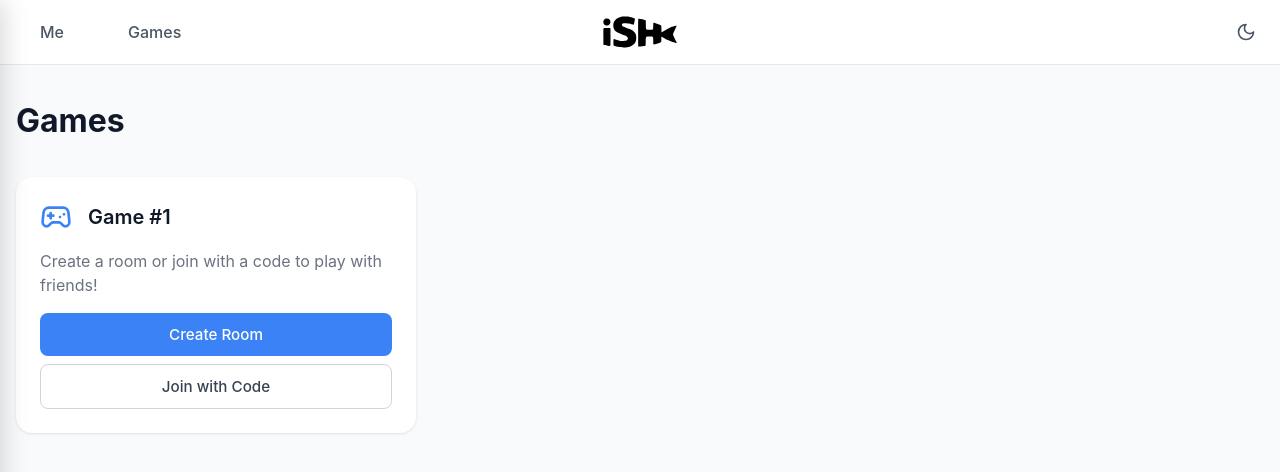
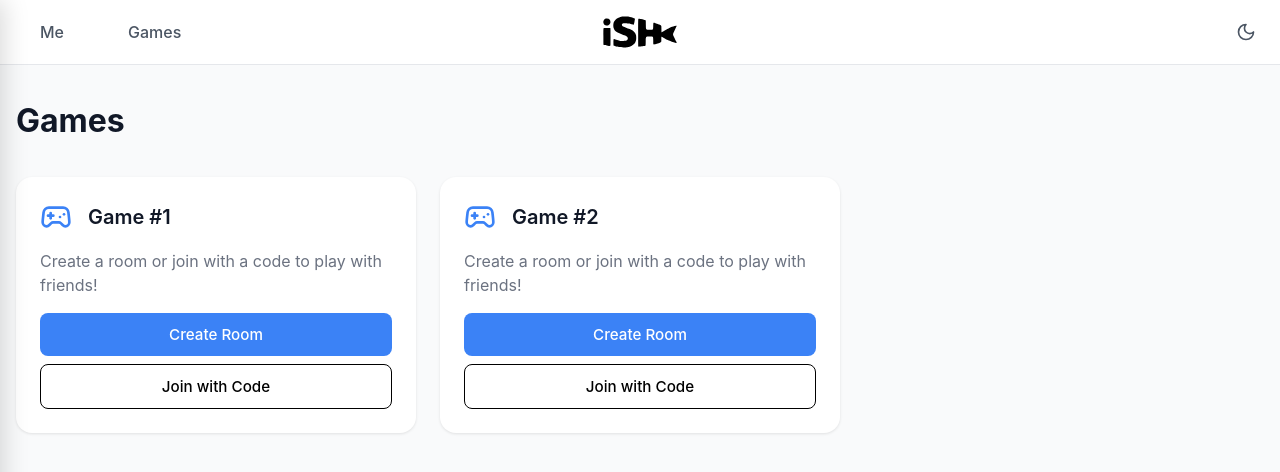
Before and after one commit to ishfish-net/core, a React (Vite) app: page / in a window 1280 px wide. Shown: the top 472 px of the page. Built offline with nearby package versions, Linux system fonts and the light colour scheme.

Commit message:
Extracting GameCard into a separate component

```diff
--- /dev/null
+++ b/src/client/components/GameCard.css
@@ -0,0 +1,93 @@
+.game-card {
+  border-radius: 1rem;
+  padding: 1.5rem;
+  transition: all 0.3s ease;
+}
+
+.light .game-card {
+  background-color: #ffffff;
+  box-shadow: 0 1px 3px rgba(0, 0, 0, 0.1);
+}
+
+.dark .game-card {
+  background-color: #1f2937;
+}
+
+.game-card:hover {
+  transform: translateY(-4px);
+}
+
+.light .game-card:hover {
+  box-shadow: 0 10px 25px rgba(0, 0, 0, 0.1);
+}
+
+.dark .game-card:hover {
+  box-shadow: 0 10px 25px rgba(0, 0, 0, 0.3);
+}
+
+.game-header {
+  display: flex;
+  align-items: center;
+  gap: 1rem;
+  margin-bottom: 1rem;
+}
+
+.game-icon {
+  color: #3b82f6;
+}
+
+.game-title {
+  font-size: 1.25rem;
+  font-weight: 600;
+}
+
+.light .game-title {
+  color: #111827;
+}
+
+.dark .game-title {
+  color: #f9fafb;
+}
+
+.game-description {
+  margin-bottom: 1rem;
+  line-height: 1.5;
+}
+
+.light .game-description {
+  color: #6b7280;
+}
+
+.dark .game-description {
+  color: #9ca3af;
+}
+
+.game-buttons {
+  display: flex;
+  flex-direction: column;
+  gap: 0.5rem;
+}
+
+.game-btn {
+  padding: 0.75rem 1rem;
+  border: none;
+  border-radius: 0.5rem;
+  font-weight: 500;
+  cursor: pointer;
+  transition: all 0.2s ease;
+  font-size: 0.95rem;
+}
+
+.game-btn-primary {
+  background-color: #3b82f6;
+  color: #ffffff;
+}
+
+.game-btn-primary:hover {
+  background-color: #2563eb;
+}
+
+.game-btn-secondary {
+  background-color: transparent;
+  border: 1px solid;
+}
--- /dev/null
+++ b/src/client/components/GameCard.tsx
@@ -0,0 +1,41 @@
+import { Gamepad2 } from "lucide-react";
+import "./GameCard.css";
+
+interface GameCardProps {
+  title: string;
+  description: string;
+  primaryButtonText?: string;
+  secondaryButtonText?: string;
+  onPrimaryClick?: () => void;
+  onSecondaryClick?: () => void;
+}
+
+export default function GameCard({
+  title,
+  description,
+  primaryButtonText = "Create Room",
+  secondaryButtonText = "Join with Code",
+  onPrimaryClick,
+  onSecondaryClick,
+}: GameCardProps) {
+  return (
+    <div className="game-card">
+      <div className="game-header">
+        <Gamepad2 className="game-icon" size={32} />
+        <h3 className="game-title">{title}</h3>
+      </div>
+      <p className="game-description">{description}</p>
+      <div className="game-buttons">
+        <button className="game-btn game-btn-primary" onClick={onPrimaryClick}>
+          {primaryButtonText}
+        </button>
+        <button
+          className="game-btn game-btn-secondary"
+          onClick={onSecondaryClick}
+        >
+          {secondaryButtonText}
+        </button>
+      </div>
+    </div>
+  );
+}
--- a/src/client/components/GamesPage.css
+++ b/src/client/components/GamesPage.css
@@ -2,118 +2,6 @@
   display: grid;
   grid-template-columns: repeat(auto-fill, minmax(300px, 1fr));
   gap: 1.5rem;
-}
-
-.game-card {
-  border-radius: 1rem;
-  padding: 1.5rem;
-  transition: all 0.3s ease;
-}
-
-.light .game-card {
-  background-color: #ffffff;
-  box-shadow: 0 1px 3px rgba(0, 0, 0, 0.1);
-}
-
-.dark .game-card {
-  background-color: #1f2937;
-}
-
-.game-card:hover {
-  transform: translateY(-4px);
-}
-
-.light .game-card:hover {
-  box-shadow: 0 10px 25px rgba(0, 0, 0, 0.1);
-}
-
-.dark .game-card:hover {
-  box-shadow: 0 10px 25px rgba(0, 0, 0, 0.3);
-}
-
-.game-header {
-  display: flex;
-  align-items: center;
-  gap: 1rem;
-  margin-bottom: 1rem;
-}
-
-.game-icon {
-  color: #3b82f6;
-}
-
-.game-title {
-  font-size: 1.25rem;
-  font-weight: 600;
-}
-
-.light .game-title {
-  color: #111827;
-}
-
-.dark .game-title {
-  color: #f9fafb;
-}
-
-.game-description {
-  margin-bottom: 1rem;
-  line-height: 1.5;
-}
-
-.light .game-description {
-  color: #6b7280;
-}
-
-.dark .game-description {
-  color: #9ca3af;
-}
-
-.game-buttons {
-  display: flex;
-  flex-direction: column;
-  gap: 0.5rem;
-}
-
-.game-btn {
-  padding: 0.75rem 1rem;
-  border: none;
-  border-radius: 0.5rem;
-  font-weight: 500;
-  cursor: pointer;
-  transition: all 0.2s ease;
-  font-size: 0.95rem;
-}
-
-.game-btn-primary {
-  background-color: #3b82f6;
-  color: #ffffff;
-}
-
-.game-btn-primary:hover {
-  background-color: #2563eb;
-}
-
-.game-btn-secondary {
-  background-color: transparent;
-  border: 1px solid;
-}
-
-.light .game-btn-secondary {
-  border-color: #d1d5db;
-  color: #374151;
-}
-
-.dark .game-btn-secondary {
-  border-color: #4b5563;
-  color: #d1d5db;
-}
-
-.light .game-btn-secondary:hover {
-  background-color: #f3f4f6;
-}
-
-.dark .game-btn-secondary:hover {
-  background-color: #374151;
 }
 
 @media (max-width: 768px) {
--- a/src/client/components/GamesPage.tsx
+++ b/src/client/components/GamesPage.tsx
@@ -1,4 +1,4 @@
-import { Gamepad2 } from "lucide-react";
+import GameCard from "./GameCard";
 import "./GamesPage.css";
 
 export default function GamesPage() {
@@ -6,23 +6,14 @@ export default function GamesPage() {
     <div>
       <h2 className="section-title">Games</h2>
       <div className="game-grid">
-        <div className="game-card">
-          <div className="game-header">
-            <Gamepad2 className="game-icon" size={32} />
-            <h3 className="game-title">Game #1</h3>
-          </div>
-          <p className="game-description">
-            Create a room or join with a code to play with friends!
-          </p>
-          <div className="game-buttons">
-            <button className="game-btn game-btn-primary">
-              Create Room
-            </button>
-            <button className="game-btn game-btn-secondary">
-              Join with Code
-            </button>
-          </div>
-        </div>
+        <GameCard
+          title="Game #1"
+          description="Create a room or join with a code to play with friends!"
+        />
+        <GameCard
+          title="Game #2"
+          description="Create a room or join with a code to play with friends!"
+        />
       </div>
     </div>
   );
```
